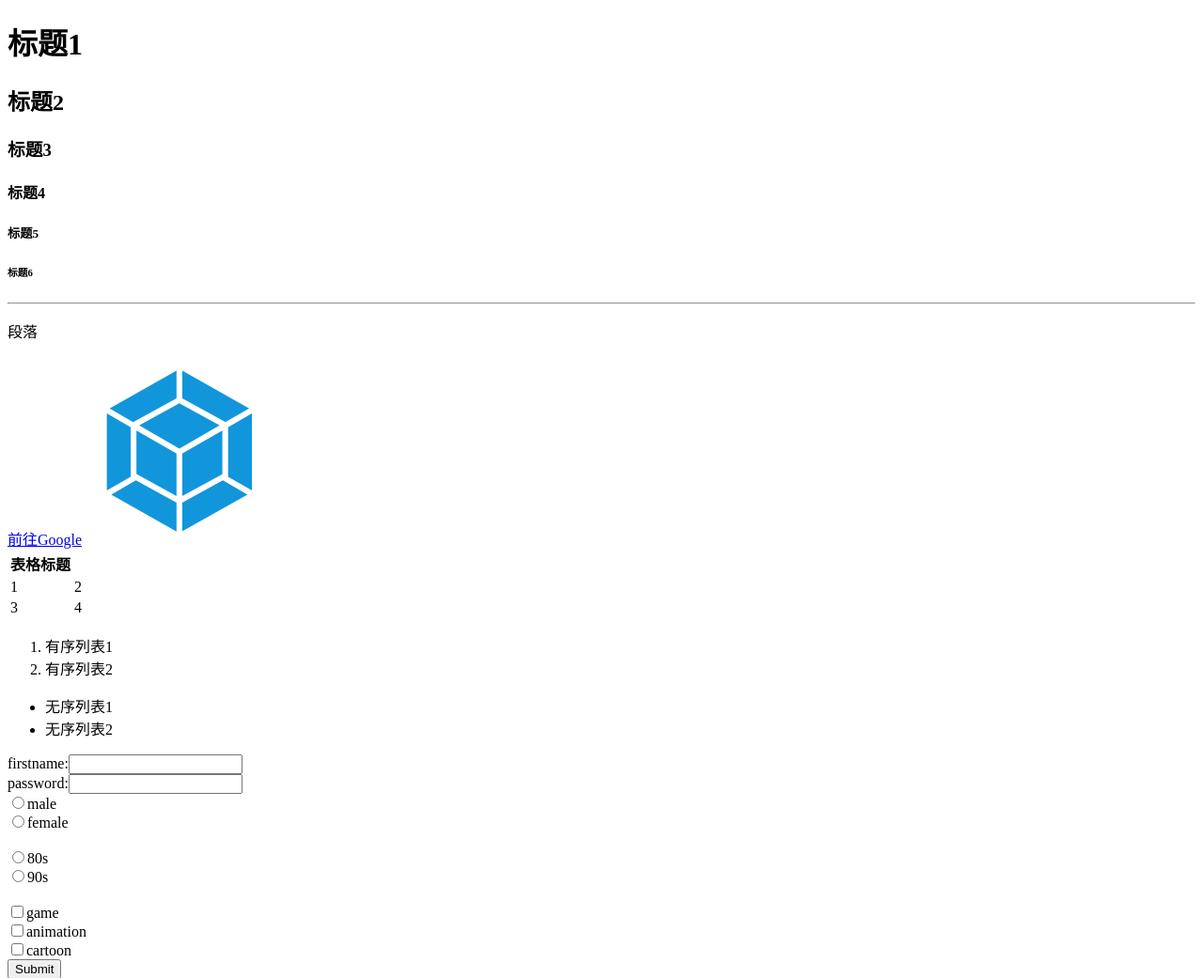
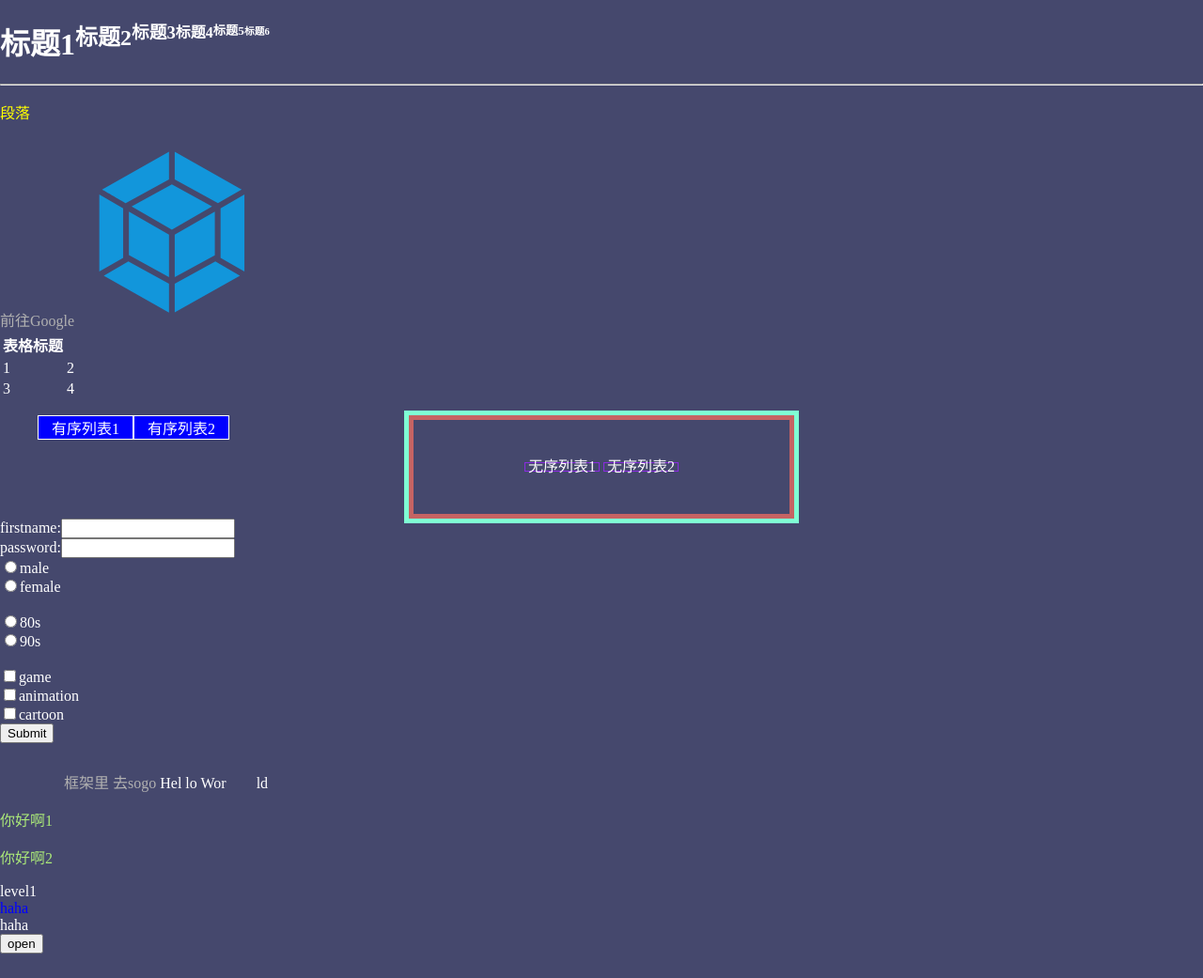
Before and after one commit to sep85911/FlaskProject, a Python web app: template App/templates/SingleHTML.html in a window 1280 px wide. Shown: the top 1041 px of the page at 94% size. After the commit the page ends 1015 px from the top, so only its background shows below. Run offline with Jinja, Linux system fonts and the light colour scheme; the template is opened without the code that fills it, so the values that code supplies are empty.

Commit message:
201907082312

```diff
--- a/App/static/css/Main.css
+++ b/App/static/css/Main.css
@@ -83,3 +83,17 @@ ol li.end
 .level2 .level3{
     color:blue;
 }
+
+#myul li{
+    display:inline-block;
+    /* float:left; */
+    padding: 3px;
+    line-height: 2px;
+    border-style: solid;
+    border-width: 1px;
+    border-color: blueviolet;
+}
+
+.nav-element{
+    display:inline-block;
+}
--- a/App/templates/SingleHTML.html
+++ b/App/templates/SingleHTML.html
@@ -7,7 +7,7 @@
     <title>HTML测试页面</title>
 
     <!-- 导入css文件 -->
-    <!-- <link rel="stylesheet" href="../static/css/Main.css"> -->
+    <link rel="stylesheet" href="../static/css/Main.css">
 
     <!-- 小图标 这里用的是新浪的 -->
     <link rel="shortcut icon" type="image/x-icon" href="../static/img/Webpack32.png">
```
Also changed, not shown: App/templates/Main.html (+21 -2 lines), App/main/Test.py (line endings or trailing spaces).
